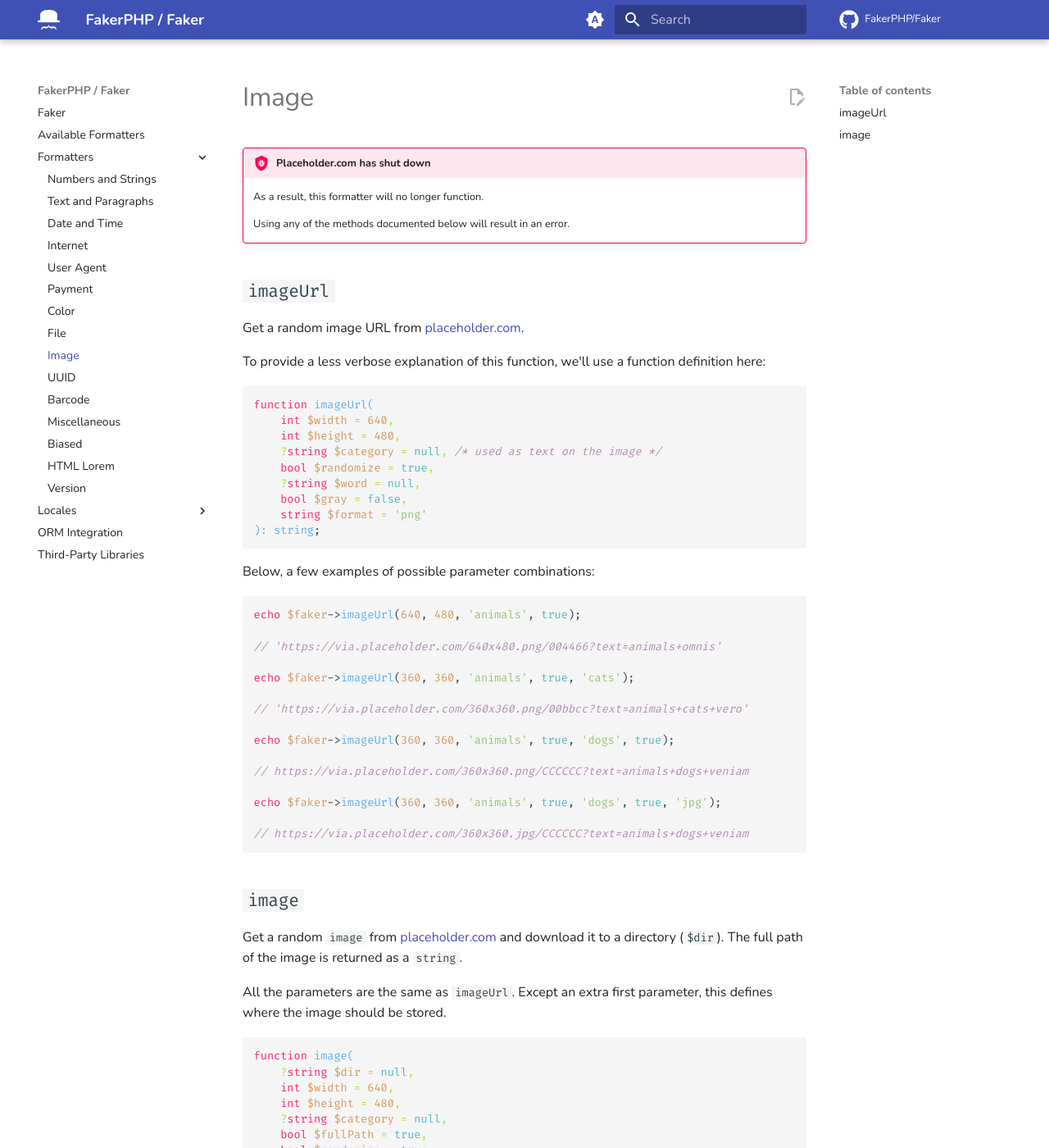
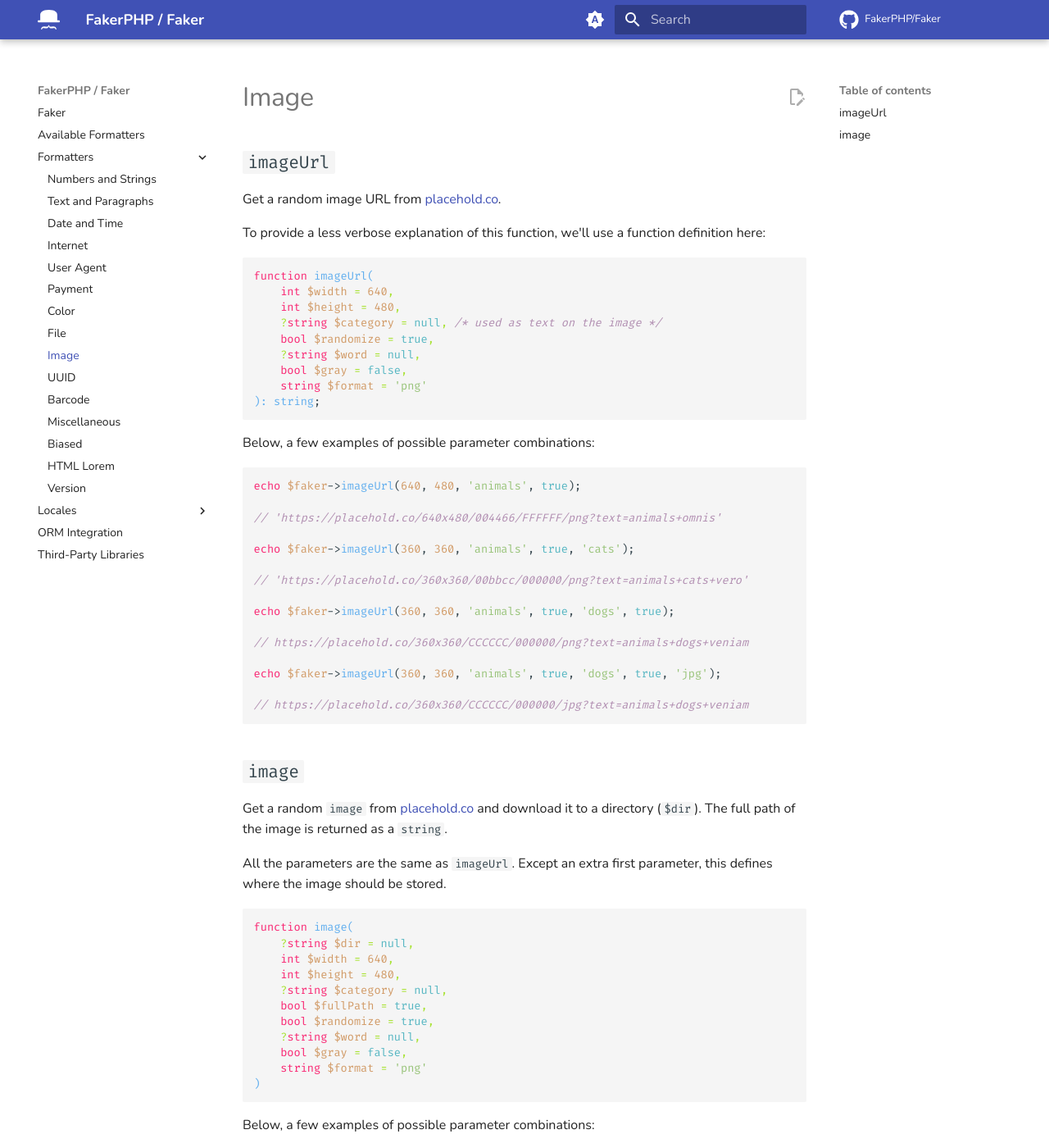
Before and after one commit to FakerPHP/fakerphp.github.io, an MkDocs documentation site: the page built from docs/formatters/image.md, in a window 1280 px wide and 1400 px high. Shown: the whole window at 82% size. Built offline with MkDocs 1.6.1 and Material for MkDocs 9.7.7, drawn with Linux system fonts in a browser that asks for light colours; nearby versions of some CDN libraries; comment, search, counter and statistics services are not loaded.

Commit message:
placeholder.com -> placehold.co convert

````diff
--- a/docs/formatters/image.md
+++ b/docs/formatters/image.md
@@ -1,14 +1,8 @@
 # Image
-
-!!! bug "Placeholder.com has shut down"
-
-    As a result, this formatter will no longer function.
-
-    Using any of the methods documented below will result in an error.
 
 ## `imageUrl`
 
-Get a random image URL from [placeholder.com](https://placeholder.com).
+Get a random image URL from [placehold.co](https://placehold.co).
 
 To provide a less verbose explanation of this function, we'll use a function definition here:
 
@@ -29,24 +23,24 @@
 ```php
 echo $faker->imageUrl(640, 480, 'animals', true);
 
-// 'https://via.placeholder.com/640x480.png/004466?text=animals+omnis'
+// 'https://placehold.co/640x480/004466/FFFFFF/png?text=animals+omnis'
 
 echo $faker->imageUrl(360, 360, 'animals', true, 'cats');
 
-// 'https://via.placeholder.com/360x360.png/00bbcc?text=animals+cats+vero'
+// 'https://placehold.co/360x360/00bbcc/000000/png?text=animals+cats+vero'
 
 echo $faker->imageUrl(360, 360, 'animals', true, 'dogs', true);
 
-// https://via.placeholder.com/360x360.png/CCCCCC?text=animals+dogs+veniam
+// https://placehold.co/360x360/CCCCCC/000000/png?text=animals+dogs+veniam
 
 echo $faker->imageUrl(360, 360, 'animals', true, 'dogs', true, 'jpg');
 
-// https://via.placeholder.com/360x360.jpg/CCCCCC?text=animals+dogs+veniam
+// https://placehold.co/360x360/CCCCCC/000000/jpg?text=animals+dogs+veniam
 ```
 
 ## `image`
 
-Get a random `image` from [placeholder.com](https://placeholder.com) and download it to a directory (`$dir`). The full
+Get a random `image` from [placehold.co](https://placehold.co) and download it to a directory (`$dir`). The full
 path of the image is returned as a `string`.
 
 All the parameters are the same as `imageUrl`. Except an extra first parameter, this defines where the
````
